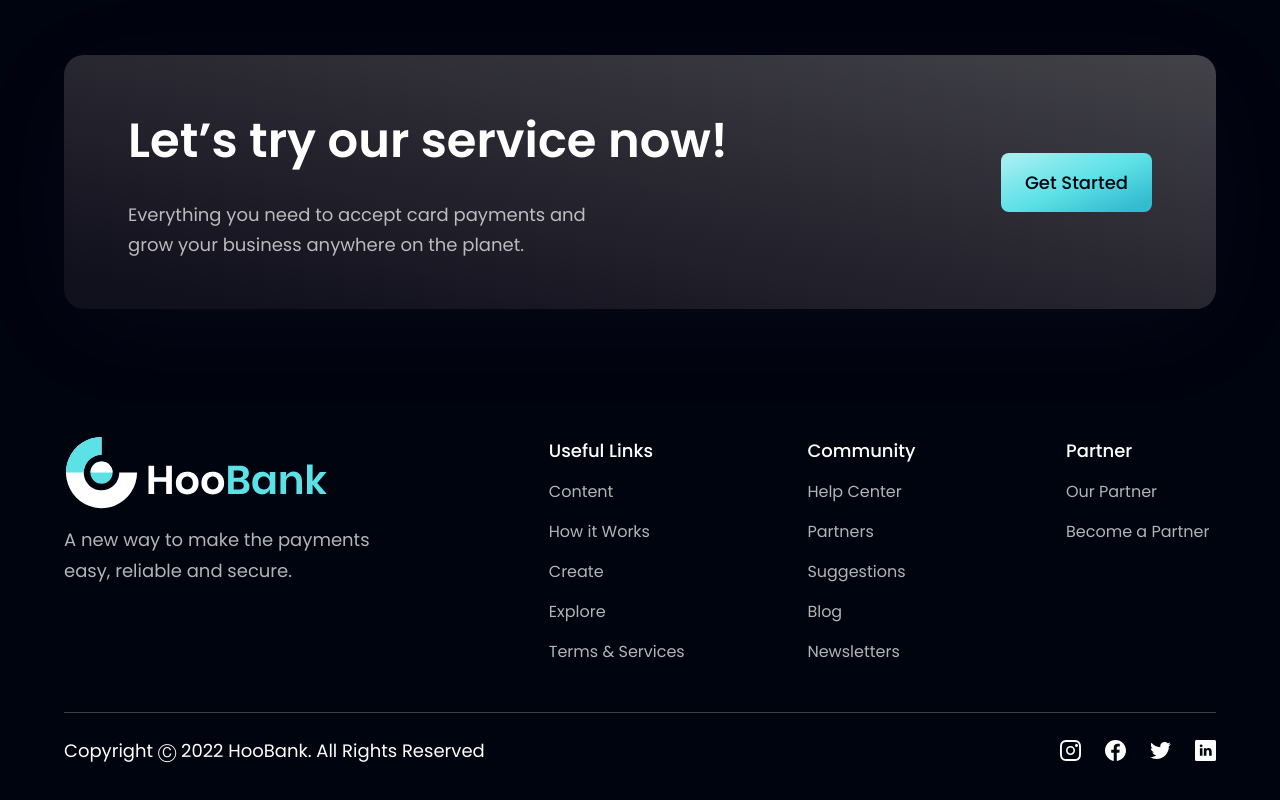
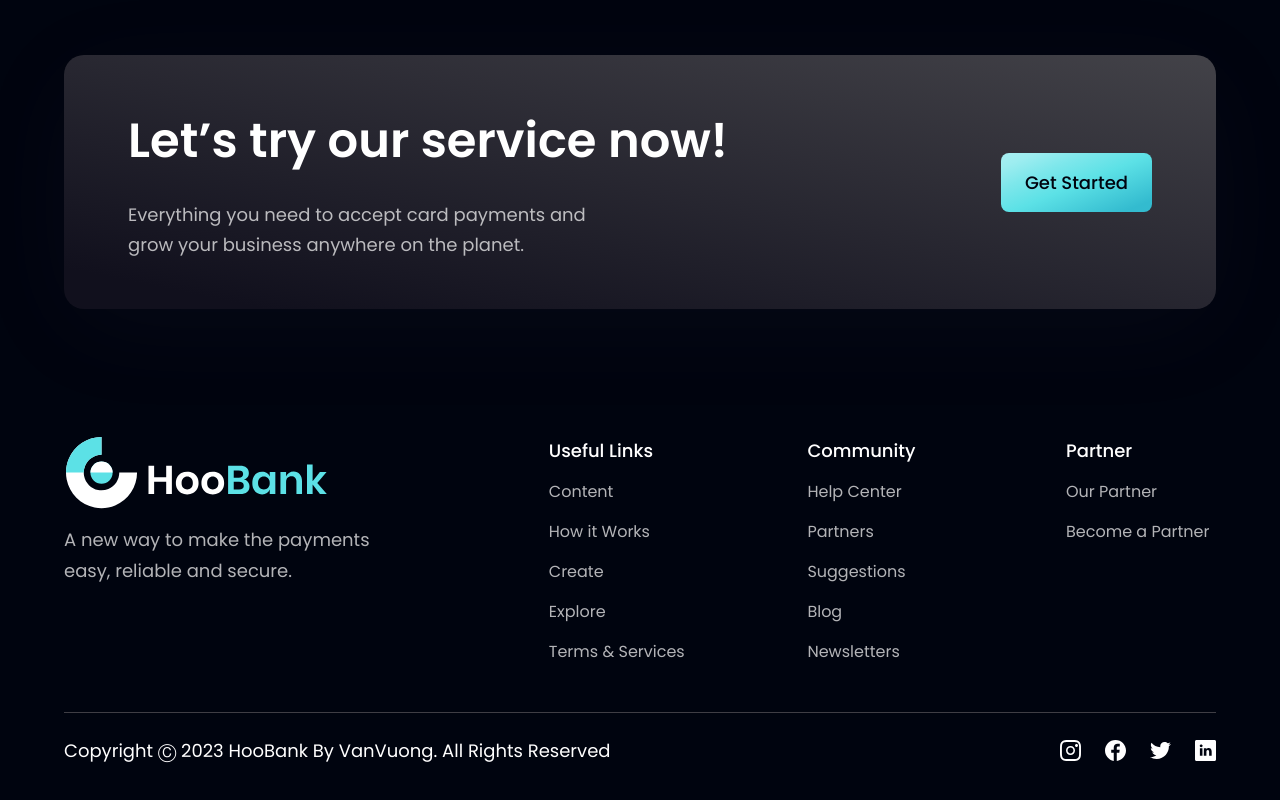
Before and after one commit to truongvanvuong/hoobank, a React (Vite) app: page / in a window 1280 px wide. Shown: the part 4189-4989 px from the top of the page. Built offline with nearby package versions, Linux system fonts and the light colour scheme.

Commit message:
cập nhật lại thời gian theo năm compoment footer

```diff
--- a/src/components/Footer.jsx
+++ b/src/components/Footer.jsx
@@ -3,6 +3,7 @@ import { logo } from '../assets';
 import { footerLinks, socialMedia } from '../constants';
 
 const Footer = () => {
+    const year = new Date().getFullYear()
     return (
         <section className={`${styles.flexCenter} ${styles.paddingY} flex-col`}>
             <div
@@ -45,7 +46,7 @@ const Footer = () => {
             </div>
             <div className='w-full flex justify-between items-center md:flex-row flex-col pt-6 border-t-[1px] border-t-[#3F3E45]'>
                 <p className='font-poppins font-normal text-center text-[18px] leading-[27px] text-white'>
-                    Copyright Ⓒ 2022 HooBank. All Rights Reserved
+                    Copyright Ⓒ {year} HooBank By VanVuong. All Rights Reserved
                 </p>
                 <div className='flex flex-row md:mt-0 mt-6'>
                     {socialMedia.map((social, index) => (
```
